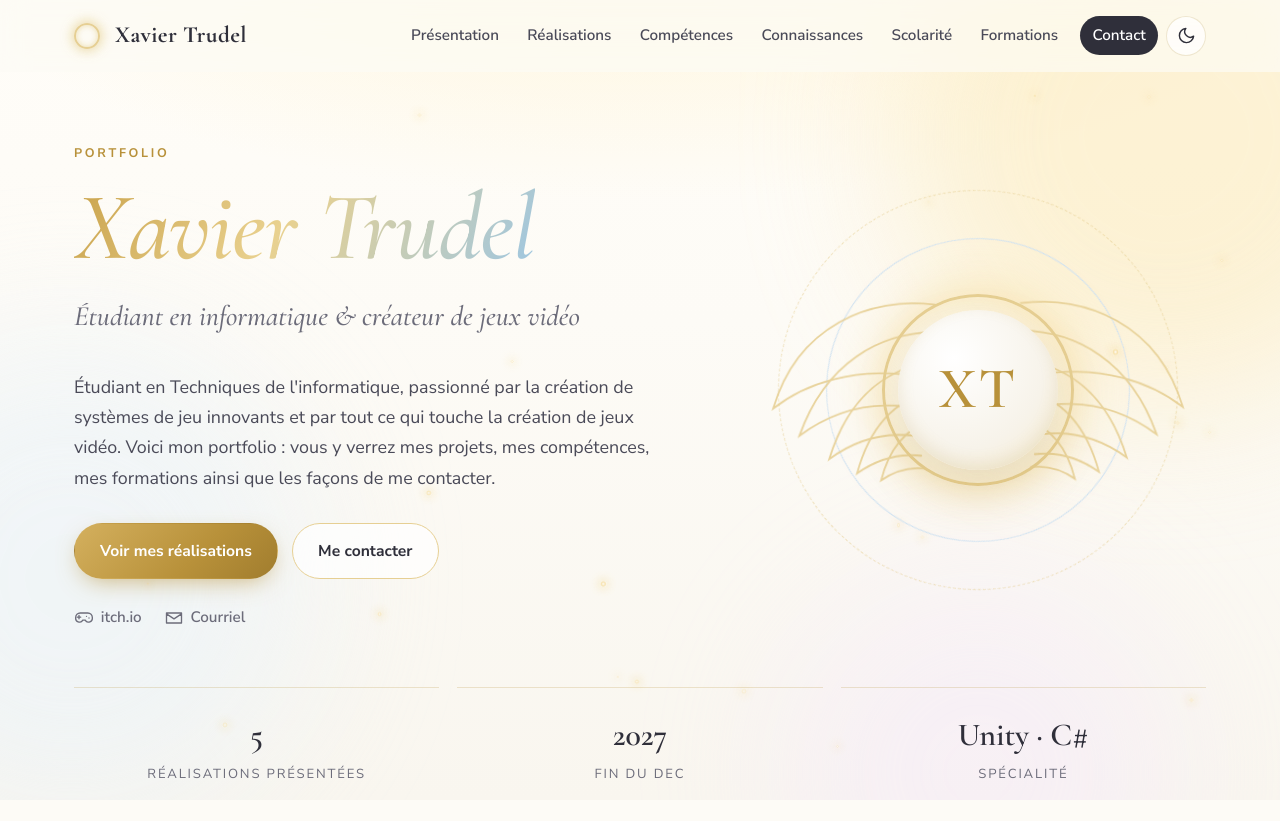
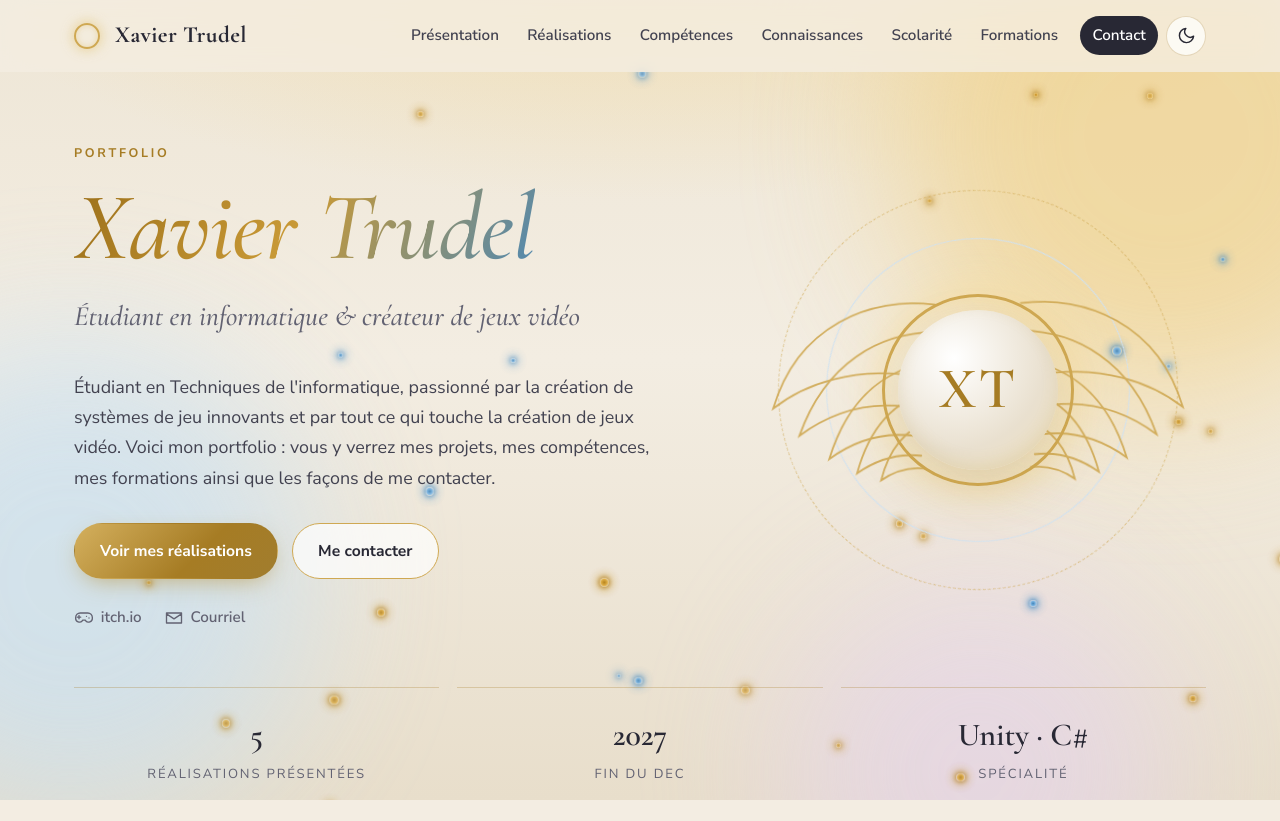
Before and after one commit to Chose-01/Portfolio, a plain HTML site: page index.html in a window 1280 px wide. Shown: the top 821 px of the page. Drawn offline with nearby package versions, Linux system fonts and the light colour scheme.

Commit message:
changement du mode clair

```diff
--- a/css/style.css
+++ b/css/style.css
@@ -4,20 +4,20 @@
    ========================================================================= */
 
 :root {
-  --ivoire: #fdfbf6;
-  --nacre: #f7f3ea;
+  --ivoire: #f3ede2;
+  --nacre: #e9e0cf;
   --blanc: #ffffff;
-  --or: #b8913a;
-  --or-clair: #e6cf93;
-  --or-pale: #f6ecd2;
-  --ciel: #8fbfe0;
-  --ciel-pale: #e8f2fa;
-  --encre: #2f2f3a;
-  --texte: #4a4a58;
-  --texte-doux: #6c6c7a;
-  --bordure: rgba(184, 145, 58, 0.22);
-  --ombre: 0 10px 40px -12px rgba(120, 100, 50, 0.18), 0 2px 8px -2px rgba(120, 100, 50, 0.08);
-  --ombre-forte: 0 24px 60px -18px rgba(120, 100, 50, 0.32), 0 0 0 1px rgba(184, 145, 58, 0.25);
+  --or: #a67c24;
+  --or-clair: #cfa852;
+  --or-pale: #efe0bc;
+  --ciel: #6ba3ce;
+  --ciel-pale: #dcecf8;
+  --encre: #282834;
+  --texte: #424250;
+  --texte-doux: #626272;
+  --bordure: rgba(166, 124, 36, 0.28);
+  --ombre: 0 12px 36px -12px rgba(105, 82, 32, 0.22), 0 2px 8px -2px rgba(105, 82, 32, 0.1);
+  --ombre-forte: 0 24px 60px -18px rgba(105, 82, 32, 0.35), 0 0 0 1px rgba(166, 124, 36, 0.32);
   --rayon: 18px;
   --serif: "Cormorant Garamond", Georgia, "Times New Roman", serif;
   --sans: "Nunito Sans", system-ui, -apple-system, "Segoe UI", sans-serif;
@@ -53,19 +53,23 @@ p { margin: 0 0 1em; }
 /* ---------- Ciel : halos et particules ---------- */
 .ciel { position: fixed; inset: 0; z-index: -2; pointer-events: none; overflow: hidden;
   background:
-    radial-gradient(ellipse 80% 50% at 50% -10%, rgba(255, 244, 214, .9), transparent 70%),
-    linear-gradient(180deg, #fffdf8 0%, var(--ivoire) 40%, #f9f6ef 100%); }
-.halo { position: absolute; border-radius: 50%; filter: blur(70px); opacity: .55; }
-.halo-1 { width: 520px; height: 520px; background: #fbe9b8; top: -160px; right: -120px; animation: flotter 18s ease-in-out infinite; }
-.halo-2 { width: 460px; height: 460px; background: var(--ciel-pale); top: 40%; left: -180px; animation: flotter 22s ease-in-out infinite reverse; }
-.halo-3 { width: 380px; height: 380px; background: #f3e4ff; bottom: -140px; right: 10%; opacity: .35; animation: flotter 26s ease-in-out infinite; }
+    radial-gradient(ellipse 80% 50% at 50% -10%, rgba(242, 215, 150, .65), transparent 70%),
+    linear-gradient(180deg, #eee6d6 0%, var(--ivoire) 45%, #e8decb 100%); }
+.halo { position: absolute; border-radius: 50%; filter: blur(70px); opacity: .65; }
+.halo-1 { width: 520px; height: 520px; background: #f0d084; top: -160px; right: -120px; animation: flotter 18s ease-in-out infinite; }
+.halo-2 { width: 460px; height: 460px; background: #c5e0f5; top: 40%; left: -180px; animation: flotter 22s ease-in-out infinite reverse; }
+.halo-3 { width: 380px; height: 380px; background: #e3cff8; bottom: -140px; right: 10%; opacity: .45; animation: flotter 26s ease-in-out infinite; }
 @keyframes flotter { 50% { transform: translate(30px, 40px) scale(1.06); } }
 
 .particules { position: fixed; inset: 0; z-index: -1; pointer-events: none; overflow: hidden; }
 .particules span { position: absolute; bottom: -20px; border-radius: 50%;
-  background: radial-gradient(circle, #fff 0%, #f5dc9a 45%, transparent 70%);
-  box-shadow: 0 0 8px 2px rgba(245, 220, 154, .6);
+  background: radial-gradient(circle, #b58018 0%, #dfad42 50%, rgba(223, 173, 66, 0) 75%);
+  box-shadow: 0 0 10px 3px rgba(196, 145, 38, .65), 0 0 4px 1px rgba(166, 118, 22, .8);
   animation: monter linear infinite; }
+.particules span:nth-child(3n) {
+  background: radial-gradient(circle, #3f84ba 0%, #7eb8e6 50%, rgba(126, 184, 230, 0) 75%);
+  box-shadow: 0 0 10px 3px rgba(85, 150, 204, .6), 0 0 4px 1px rgba(63, 132, 186, .75);
+}
 @keyframes monter {
   0% { transform: translate(0, 0); }
   50% { transform: translate(24px, -55vh); }
@@ -74,7 +78,7 @@ p { margin: 0 0 1em; }
 
 /* ---------- En-tête ---------- */
 .entete { position: sticky; top: 0; z-index: 50; height: var(--nav-h);
-  background: rgba(253, 251, 246, .72); backdrop-filter: blur(14px) saturate(1.3); -webkit-backdrop-filter: blur(14px) saturate(1.3);
+  background: rgba(243, 237, 226, .82); backdrop-filter: blur(14px) saturate(1.3); -webkit-backdrop-filter: blur(14px) saturate(1.3);
   border-bottom: 1px solid transparent; transition: border-color .3s, box-shadow .3s; }
 .entete.defile { border-bottom-color: var(--bordure); box-shadow: 0 6px 30px -18px rgba(120, 100, 50, .35); }
 .nav { max-width: var(--max); height: 100%; margin: 0 auto; padding: 0 24px; display: flex; align-items: center; justify-content: space-between; gap: 24px; }
@@ -129,7 +133,7 @@ p { margin: 0 0 1em; }
 /* ---------- Hero ---------- */
 .hero { max-width: var(--max); margin: 0 auto; padding: 70px 24px 40px; min-height: calc(100vh - var(--nav-h)); display: grid; grid-template-columns: 1.15fr .85fr; align-items: center; gap: 40px 60px; }
 .hero h1 { font-size: clamp(3.4rem, 8vw, 6rem); font-weight: 600; margin-bottom: .1em; letter-spacing: -.01em; }
-.hero h1 em { font-style: italic; font-weight: 500; background: linear-gradient(120deg, #c9a24a, #e9d18f 45%, #9cc6e4); -webkit-background-clip: text; background-clip: text; color: transparent; }
+.hero h1 em { font-style: italic; font-weight: 500; background: linear-gradient(120deg, #9b6f19, #c89936 48%, #4d88b5); -webkit-background-clip: text; background-clip: text; color: transparent; }
 .hero-role { font-family: var(--serif); font-size: clamp(1.35rem, 2.6vw, 1.75rem); font-style: italic; color: var(--texte-doux); margin-bottom: 1.1em; }
 .hero-intro { font-size: 1.12rem; max-width: 56ch; }
 .hero-actions { display: flex; flex-wrap: wrap; gap: 14px; margin: 30px 0 26px; }
@@ -343,6 +347,15 @@ p { margin: 0 0 1em; }
 :root[data-theme="sombre"] .halo-1 { background: rgba(224, 185, 91, .22); }
 :root[data-theme="sombre"] .halo-2 { background: rgba(102, 162, 214, .18); }
 :root[data-theme="sombre"] .halo-3 { background: rgba(154, 118, 212, .16); }
+:root[data-theme="sombre"] .particules span {
+  background: radial-gradient(circle, #fff 0%, #f5dc9a 45%, transparent 70%);
+  box-shadow: 0 0 10px 2px rgba(245, 220, 154, .75);
+}
+:root[data-theme="sombre"] .particules span:nth-child(3n) {
+  background: radial-gradient(circle, #fff 0%, #8fc8f5 45%, transparent 70%);
+  box-shadow: 0 0 10px 2px rgba(143, 200, 245, .7);
+}
+:root[data-theme="sombre"] .hero h1 em { background: linear-gradient(120deg, #e2ba5a, #f5dfa0 48%, #9cc6e4); -webkit-background-clip: text; background-clip: text; color: transparent; }
 :root[data-theme="sombre"] .entete { background: rgba(12, 14, 23, .78); }
 :root[data-theme="sombre"] .nav-liens .nav-cta { background: var(--or); color: #12141d; }
 :root[data-theme="sombre"] .nav-liens .nav-cta:hover,
--- a/index.html
+++ b/index.html
@@ -14,7 +14,7 @@
   <link rel="preconnect" href="https://fonts.gstatic.com" crossorigin>
   <link href="https://fonts.googleapis.com/css2?family=Cormorant+Garamond:ital,wght@0,500;0,600;0,700;1,500&family=Nunito+Sans:opsz,wght@6..12,300;6..12,400;6..12,600;6..12,700&display=swap" rel="stylesheet">
   <script>try{if(localStorage.getItem("theme")==="sombre")document.documentElement.dataset.theme="sombre";}catch(e){}</script>
-  <link rel="stylesheet" href="css/style.css?v=3">
+  <link rel="stylesheet" href="css/style.css?v=4">
 </head>
 <body>
   <a class="skip-link" href="#contenu">Aller au contenu</a>
@@ -365,7 +365,7 @@
     <symbol id="i-aile" viewBox="0 0 200 260"><g fill="none" stroke="currentColor" stroke-width="2" stroke-linecap="round"><path d="M190 30C120 20 40 50 12 140c40-30 90-40 140-35"/><path d="M188 60C130 60 70 90 40 170c35-25 75-35 115-30"/><path d="M186 92C140 98 95 125 72 196c28-20 60-28 92-24"/><path d="M184 124c-35 8-66 32-82 88 22-15 46-21 70-18"/><path d="M182 156c-24 8-44 26-54 64 15-10 31-14 48-12"/></g></symbol>
   </svg>
 
-  <script src="js/projets.js?v=3"></script>
-  <script src="js/main.js?v=3"></script>
+  <script src="js/projets.js?v=4"></script>
+  <script src="js/main.js?v=4"></script>
 </body>
 </html>
--- a/js/main.js
+++ b/js/main.js
@@ -71,12 +71,12 @@
   /* ---------- Particules lumineuses ---------- */
   const particules = $(".particules");
   if (particules && !reduitMouvement) {
-    for (let i = 0; i < 26; i++) {
+    for (let i = 0; i < 34; i++) {
       const p = document.createElement("span");
-      const taille = 2 + Math.random() * 5;
+      const taille = 4 + Math.random() * 5.5;
       p.style.cssText = `left:${Math.random() * 100}%;width:${taille}px;height:${taille}px;` +
         `animation-duration:${14 + Math.random() * 18}s;animation-delay:${-Math.random() * 30}s;` +
-        `opacity:${0.35 + Math.random() * 0.5}`;
+        `opacity:${0.65 + Math.random() * 0.35}`;
       particules.appendChild(p);
     }
   }
```
Also changed, not shown: projet.html (+3 -3 lines).
